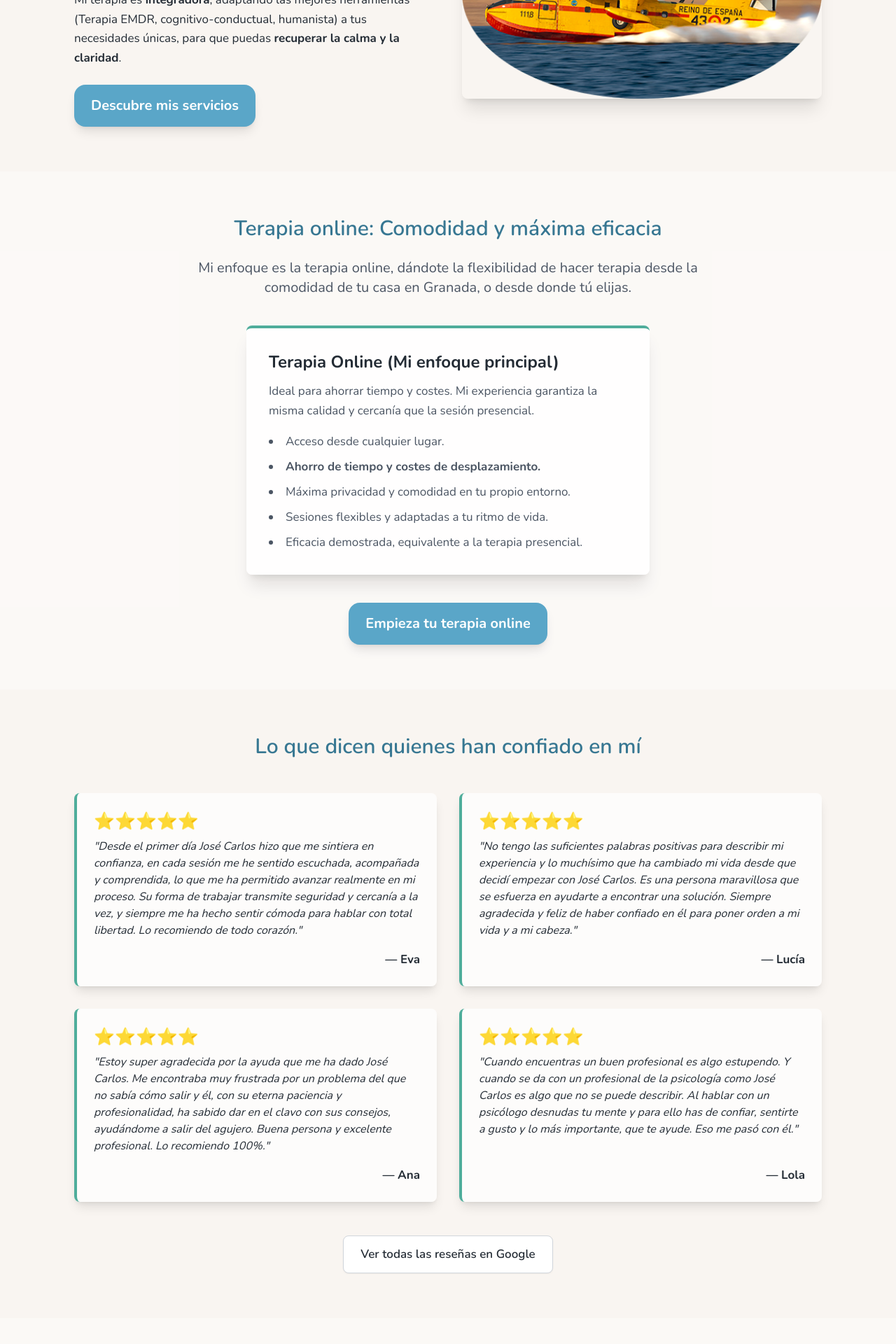
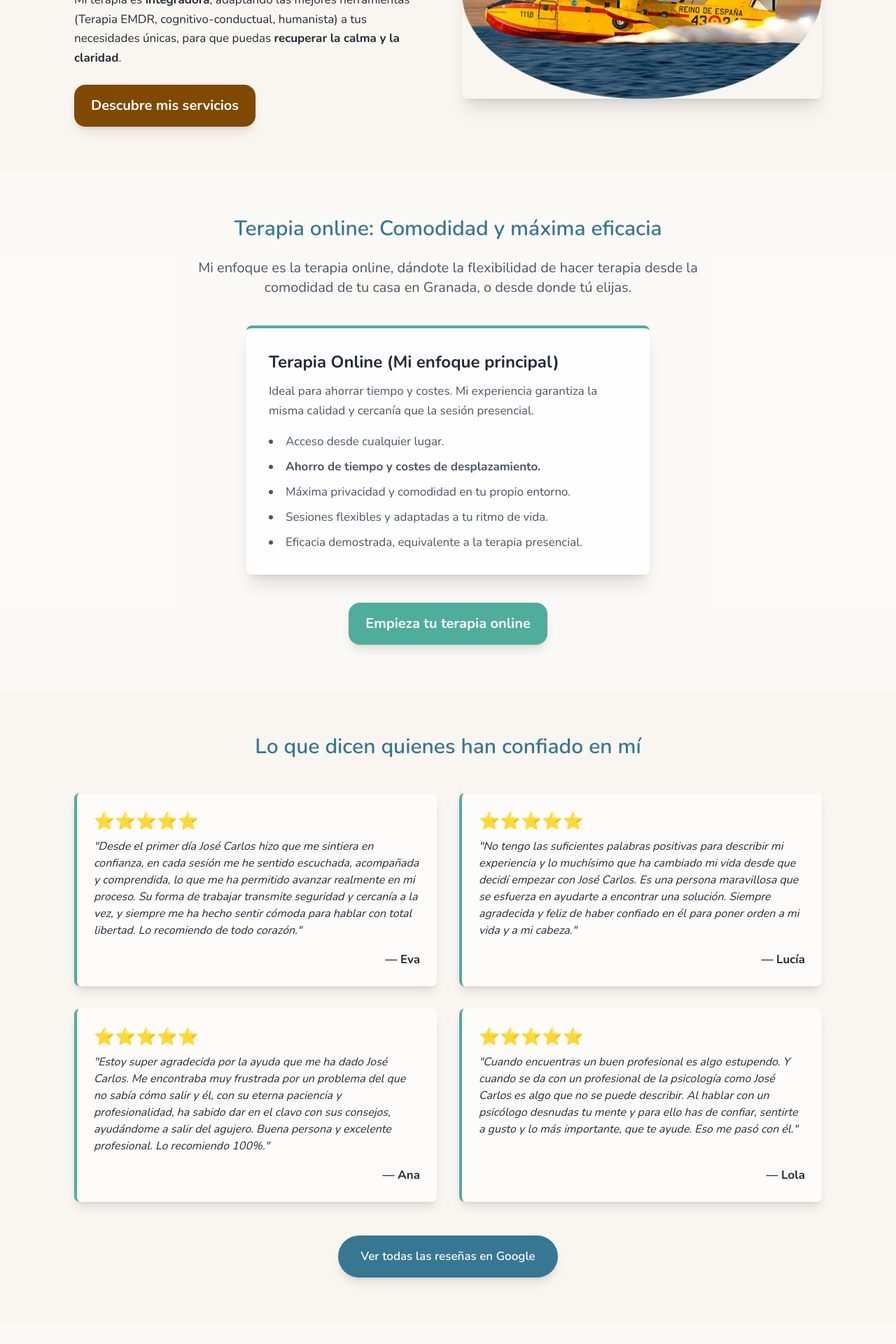
Before and after one commit to psicopiloto/psicopilotopage1, a Next.js app: page / in a window 1280 px wide. Shown: the part 1420-3340 px from the top of the page at 70% size. Built offline with nearby package versions, Linux system fonts and the light colour scheme.

Commit message:
Update index.js

```diff
--- a/pages/index.js
+++ b/pages/index.js
@@ -69,7 +69,7 @@ export default function Home() {
           cta={{
             href: "/contacto",
             text: "Agenda tu primera cita",
-            color: "green",
+            color: "green", // ✅ VERDE: Acción principal (Contacto)
           }}
         />
 
@@ -109,7 +109,11 @@ export default function Home() {
                 <h2 className="text-3xl font-semibold mb-4 text-psicopiloto-green-600">Un enfoque que te devuelve el control</h2>
                 <p className="text-psicopiloto-gray-700 leading-relaxed mb-4">Como psicólogo y ex-piloto, sé lo que significa <strong>gestionar la presión, tomar decisiones difíciles</strong> y actuar con seguridad. Aplico esta filosofía a tu proceso terapéutico.</p>
                 <p className="text-psicopiloto-gray-700 leading-relaxed mb-6">Mi terapia es <strong>integradora</strong>, adaptando las mejores herramientas (Terapia EMDR, cognitivo-conductual, humanista) a tus necesidades únicas, para que puedas <strong>recuperar la calma y la claridad</strong>.</p>
-                <AnimatedCTA href="/servicios" text="Descubre mis servicios" color="blue" />
+                <AnimatedCTA
+                  href="/servicios"
+                  text="Descubre mis servicios"
+                  color="honey" // ✅ MIEL: Exploración de Servicios
+                />
               </div>
               <div className="hidden md:block">
                 <Image src="/filosofia.webp" alt="Psicopiloto, uniendo psicología y aviación para un enfoque integrador" width={600} height={400} className="rounded-lg shadow-xl transition-transform duration-300 hover:scale-105" />
@@ -136,16 +140,21 @@ export default function Home() {
               </div>
             </div>
             <div className="mt-10">
-              <AnimatedCTA href="/contacto" text="Empieza tu terapia online" color="blue" />
+              <AnimatedCTA
+                href="/contacto"
+                text="Empieza tu terapia online"
+                color="green" // ✅ VERDE: Acción principal
+              />
             </div>
           </div>
         </section>
 
-        {/* ✨ SECCIÓN DE TESTIMONIOS (ACTIVADA CON RESEÑAS REALES) */}
+        {/* SECCIÓN DE TESTIMONIOS */}
         <section className="py-16 bg-psicopiloto-sand-50">
           <div className="container mx-auto max-w-5xl text-center">
-            <h2 className="text-3xl font-semibold mb-12 text-psicopiloto-blue-600">Lo que dicen quienes han confiado en mí</h2>
-            {/* Grid ajustado para 4 testimonios (2 columnas) */}
+            <h2 className="text-3xl font-semibold mb-12 text-psicopiloto-blue-600">
+              Lo que dicen quienes han confiado en mí
+            </h2>
             <div className="grid md:grid-cols-2 gap-8 text-left">
               {testimonialsData.map((testimonial, index) => (
                 <div key={index} className="flex flex-col bg-white/70 p-6 rounded-lg shadow-lg border-l-4 border-psicopiloto-green-500 transition transform hover:-translate-y-1">
@@ -158,20 +167,29 @@ export default function Home() {
               ))}
             </div>
             <div className="mt-12">
-              <a href={googleReviewsLink} target="_blank" rel="noopener noreferrer" className="inline-block px-6 py-3 bg-white border border-gray-300 text-psicopiloto-gray-700 rounded-lg font-semibold shadow-sm transition hover:bg-gray-50 hover:shadow-md">
+              {/* ✨ MEJORA: Botón estilizado como CTA Azul */}
+              <a
+                href={googleReviewsLink}
+                target="_blank"
+                rel="noopener noreferrer"
+                className="inline-block px-8 py-4 bg-psicopiloto-blue-600 hover:bg-psicopiloto-blue-700 text-white font-semibold rounded-full shadow-lg transition transform hover:-translate-y-1 focus:outline-none focus:ring-4 focus:ring-psicopiloto-blue-300"
+              >
                 Ver todas las reseñas en Google
               </a>
             </div>
           </div>
         </section>
 
-        {/* ✨ SECCIÓN DE EMPRESAS (Fondo diferenciado) */}
         <section className="py-16 bg-white/40">
           <div className="container mx-auto px-4 max-w-5xl text-center">
             <h2 className="text-3xl font-semibold mb-6 text-psicopiloto-blue-600">Psicopiloto para Empresas</h2>
             <p className="text-xl text-psicopiloto-gray-500 mb-8 max-w-3xl mx-auto">Transfiere la mentalidad de cabina (CRM, Liderazgo, Gestión del Estrés) a tu equipo. Mejora la comunicación, toma de decisiones bajo presión y el bienestar de tu organización.</p>
             <div className="md:w-2/3 mx-auto">
-              <AnimatedCTA href="/servicios" text="Ver servicios de consultoría y formación" color="honey" />
+              <AnimatedCTA
+                href="/servicios"
+                text="Ver servicios de consultoría y formación"
+                color="honey" // ✅ MIEL: Exploración de Servicios
+              />
             </div>
           </div>
         </section>
@@ -184,14 +202,22 @@ export default function Home() {
                 <h3 className="text-2xl font-semibold mb-3 text-psicopiloto-green-600">Sobre el Psicólogo</h3>
                 <p className="leading-relaxed mb-4 text-psicopiloto-gray-700">Soy Jose Carlos Rguez. Retamar, psicólogo y ex-piloto militar. Mi experiencia en aviación (gestión de crisis, factores humanos y liderazgo) se integra en la terapia para ofrecerte un enfoque sólido y práctico.</p>
                 <div className="mt-auto pt-4">
-                  <AnimatedCTA href="/sobre-mi" text="Conóceme mejor" color="blue" />
+                  <AnimatedCTA
+                    href="/sobre-mi"
+                    text="Conóceme mejor"
+                    color="blue" // ✅ AZUL: Información
+                  />
                 </div>
               </div>
               <div className="flex flex-col h-full">
                 <h3 className="text-2xl font-semibold mb-3 text-psicopiloto-green-600">La Filosofía Psicopiloto</h3>
                 <p className="leading-relaxed mb-4 text-psicopiloto-gray-700">El objetivo es que recuperes la seguridad y la dirección en tu vida. Mi compromiso es ofrecerte un espacio de confianza, utilizando terapia integradora y EMDR para que recuperes el control de tus emociones.</p>
                 <div className="mt-auto pt-4">
-                  <AnimatedCTA href="/que-es-psicopiloto" text="Descubre la filosofía" color="blue" />
+                  <AnimatedCTA
+                    href="/que-es-psicopiloto"
+                    text="Descubre la filosofía"
+                    color="blue" // ✅ AZUL: Información
+                  />
                 </div>
               </div>
             </div>
@@ -217,7 +243,11 @@ export default function Home() {
               ))}
             </div>
             <div className="mt-8">
-              <AnimatedCTA href="/servicios" text="Descubre todos los servicios" color="honey" />
+              <AnimatedCTA
+                href="/servicios"
+                text="Descubre todos los servicios"
+                color="honey" // ✅ MIEL: Exploración de Servicios
+              />
             </div>
           </div>
         </section>
@@ -235,7 +265,11 @@ export default function Home() {
               <div className="col-span-1 md:col-start-2 md:col-span-2 text-center md:text-left">
                 <h2 className="text-3xl font-semibold mb-6 text-psicopiloto-green-500">Da el primer paso</h2>
                 <p className="leading-relaxed mb-6 text-psicopiloto-gray-500">Has dado el paso más difícil: llegar hasta aquí. Tras una llamada o un mensaje encontrarás un espacio seguro y cercano para empezar a sanar tus preocupaciones.</p>
-                <AnimatedCTA href="/contacto" text="Reserva tu primera consulta" color="green" />
+                <AnimatedCTA
+                  href="/contacto"
+                  text="Reserva tu primera consulta"
+                  color="green" // ✅ VERDE: Acción principal
+                />
               </div>
             </div>
           </div>
```
